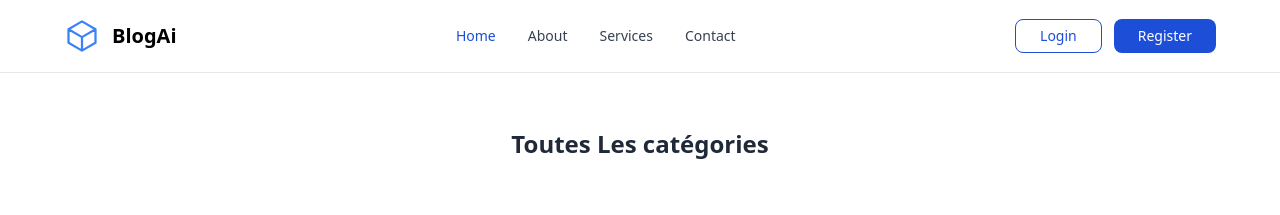
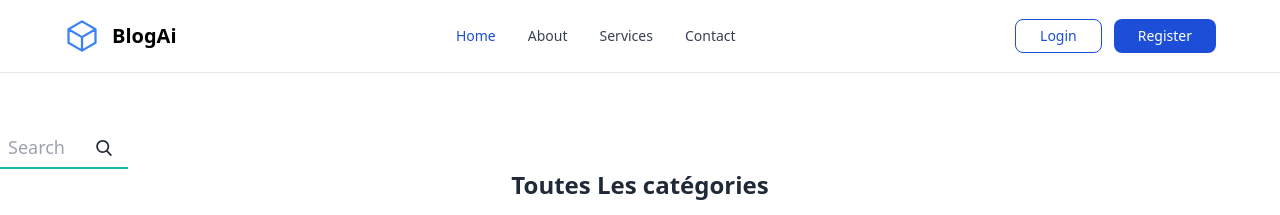
Before and after one commit to sessihounnou/blogai_try_front, a Vue app: page /home in a window 1280 px wide. Shown: the top 215 px of the page. Built offline with nearby package versions, Linux system fonts and the light colour scheme; no server answers.

Commit message:
add search button

```diff
--- a/src/views/HomeView.vue
+++ b/src/views/HomeView.vue
@@ -30,7 +30,7 @@
   }
 },
   mounted() {
-    axios.get('http://localhost:8080/articles/2')
+    axios.get('http://localhost:8080/articles/0')
    .then(response => {
       this.apiData = response.data;
       this.apiDataSpliced = this.spliceData();
@@ -44,9 +44,20 @@
 </script>
 
 <template>
-  <section>
+<section>
     <!-- Title -->
 <div class="pt-32  bg-white">
+  <div class="relative text-lg bg-transparent text-gray-800 w-32">
+    <div class="flex items-center border-b border-b-2 border-teal-500 py-2">
+    <input class="bg-transparent border-none mr-3 px-2 leading-tight focus:outline-none" type="text" placeholder="Search">
+    <button type="submit" class="absolute right-0 top-0 mt-3 mr-4">
+        <svg class="h-4 w-4 fill-current" xmlns="http://www.w3.org/2000/svg" xmlns:xlink="http://www.w3.org/1999/xlink" version="1.1" id="Capa_1" x="0px" y="0px" viewBox="0 0 56.966 56.966" style="enable-background:new 0 0 56.966 56.966;" xml:space="preserve" width="512px" height="512px">
+            <path d="M55.146,51.887L41.588,37.786c3.486-4.144,5.396-9.358,5.396-14.786c0-12.682-10.318-23-23-23s-23,10.318-23,23  s10.318,23,23,23c4.761,0,9.298-1.436,13.177-4.162l13.661,14.208c0.571,0.593,1.339,0.92,2.162,0.92  c0.779,0,1.518-0.297,2.079-0.837C56.255,54.982,56.293,53.08,55.146,51.887z M23.984,6c9.374,0,17,7.626,17,17s-7.626,17-17,17  s-17-7.626-17-17S14.61,6,23.984,6z"/>
+        </svg>
+    </button>
+    </div>
+</div>
+
 <h1 class="text-center text-2xl font-bold text-gray-800">Toutes Les catégories</h1>
 </div>
 
@@ -88,7 +99,7 @@
         <section  class="sm:flex justify-center ">
         <div  class="flex items-center p-4 overflow-hidden " v-for="subitem in item" :key="subitem.id">
           <div class="container mx-auto max-w-sm bg-white rounded-xl shadow-lg  hover:scale-105 hover:shadow-2xl transform transition-all duration-500">
-            <img src="https://images.unsplash.com/photo-1527112862739-c3b9466d902e?ixlib=rb-1.2.1&ixid=MnwxMjA3fDB8MHxwaG90by1wYWdlfHx8fGVufDB8fHx8&auto=format&fit=crop&w=966&q=80" alt="">
+            <img :src="`http://localhost:8080/${subitem.image}`" alt="">
             <div class="p-6">
               <h1 class="text-3xl font-bold text-gray-800 cursor-pointer ">{{subitem.id}}</h1>
               <h2 class="text-xl text-gray-800 font-semibold">{{subitem.title}}</h2>
```
